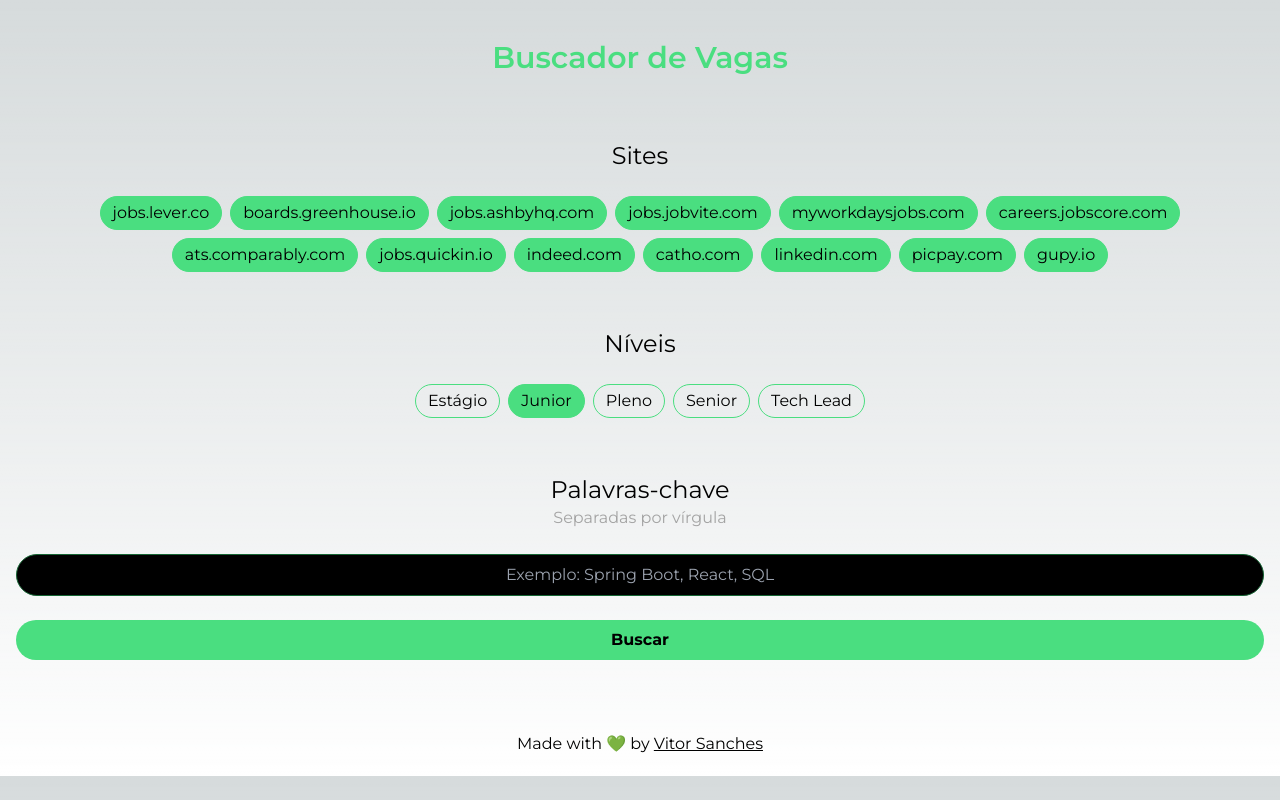
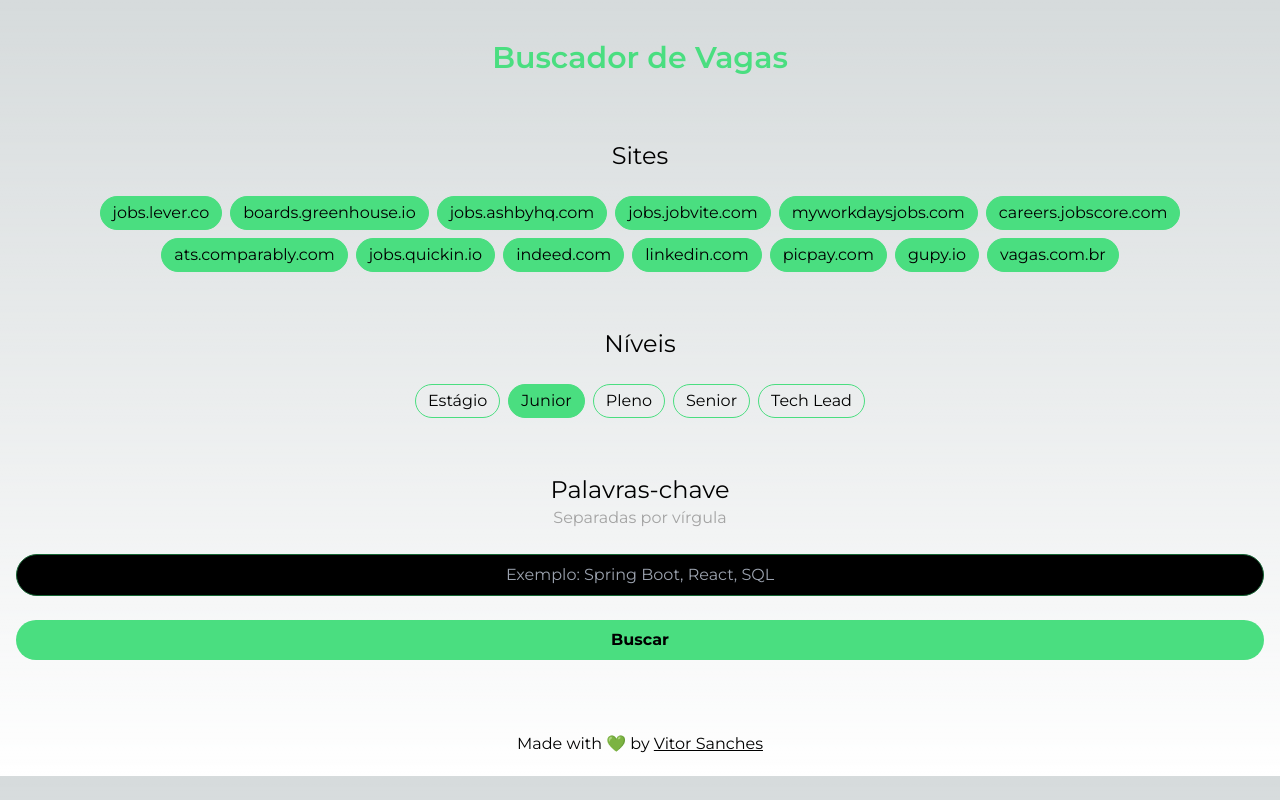
Before and after one commit to vitorxfs/jobsearch, a Next.js app: page / in a window 1280 px wide. Built offline with nearby package versions, Linux system fonts and the light colour scheme.

Commit message:
feat(links): add vagas.com.br

```diff
--- a/src/components/form/data.ts
+++ b/src/components/form/data.ts
@@ -8,10 +8,10 @@ export const jobSites = [
   'ats.comparably.com',
   'jobs.quickin.io',
   'indeed.com',
-  'catho.com',
   'linkedin.com',
   'picpay.com',
-  'gupy.io'
+  'gupy.io',
+  'vagas.com.br',
 ];
 
 export type Level = 'intern' | 'junior' | 'mid' | 'senior' | 'lead';
```
